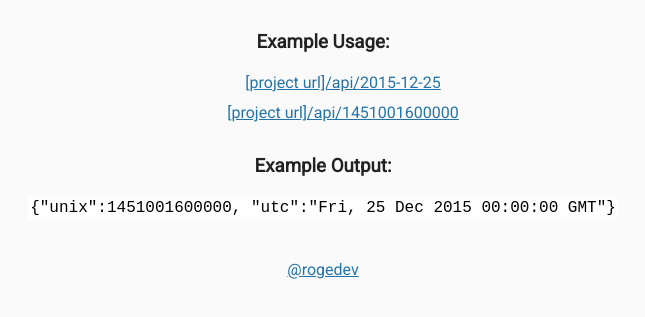
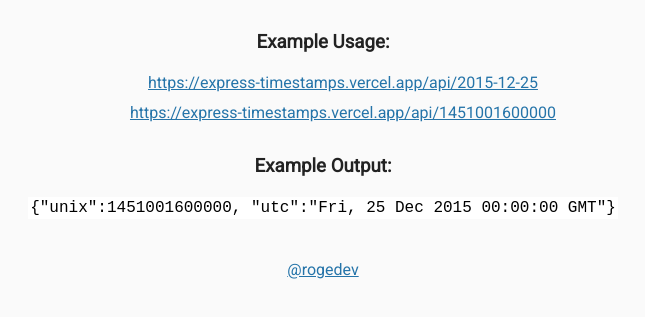
Before and after one commit to rogedev/express-timestamps, a website: page views/index.html in a window 1280 px wide. Shown: the part 53-370 px from the top of the page, without its empty margins (317-962 px from the left). Drawn offline with Linux system fonts and the light colour scheme.

Commit message:
Update index.html

```diff
--- a/views/index.html
+++ b/views/index.html
@@ -15,8 +15,8 @@
     <div class="container">
       <h3>Example Usage:</h3>
       <ul>
-        <li><a href="api/2015-12-25">[project url]/api/2015-12-25</a></li>
-        <li><a href="api/1451001600000">[project url]/api/1451001600000</a></li>
+        <li><a href="api/2015-12-25">https://express-timestamps.vercel.app/api/2015-12-25</a></li>
+        <li><a href="api/1451001600000">https://express-timestamps.vercel.app/api/1451001600000</a></li>
       </ul>
       <h3>Example Output:</h3>
       <p>
```
